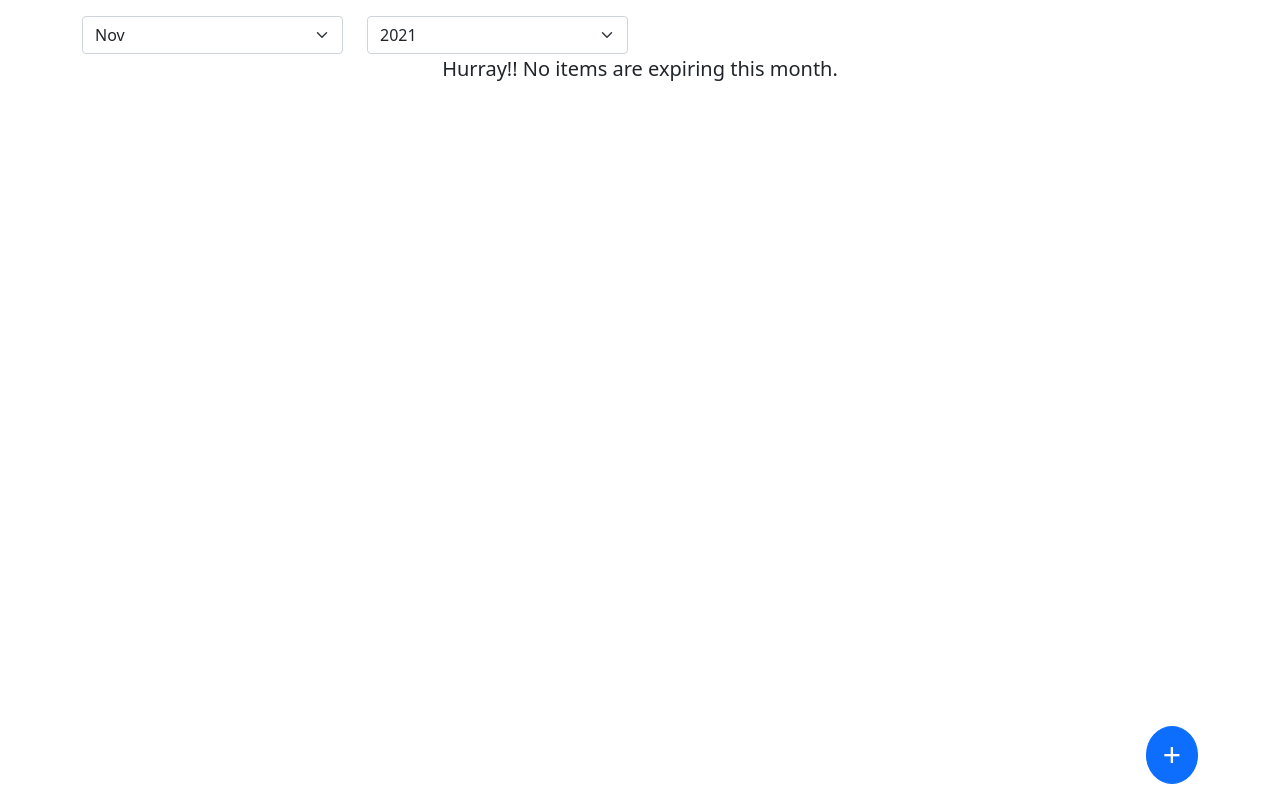
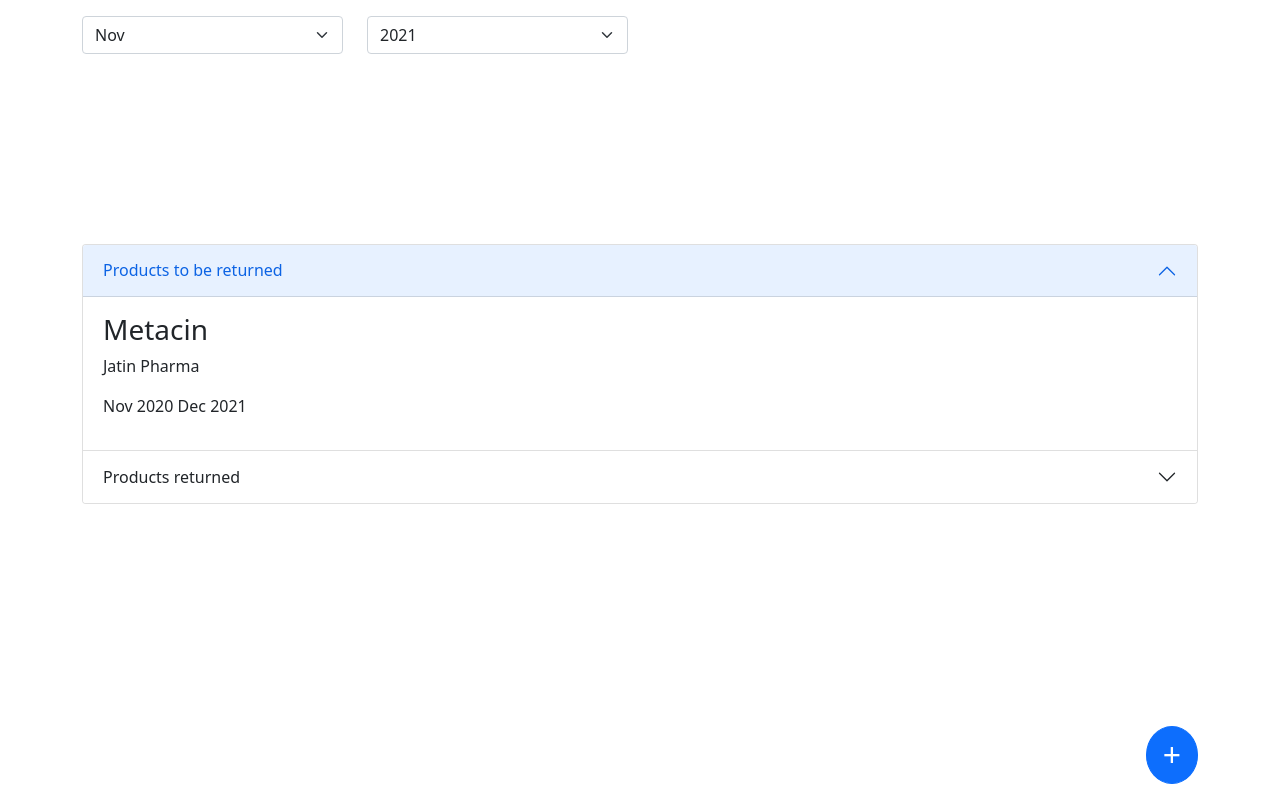
Before and after one commit to NishidhJain/product-expiry-reminder, a Next.js app: page / in a window 1280 px wide. Built offline with nearby package versions, Linux system fonts and the light colour scheme.

Commit message:
created component to show products

```diff
--- a/components/DatePicker/MonthPicker.tsx
+++ b/components/DatePicker/MonthPicker.tsx
@@ -19,7 +19,7 @@ const MonthPicker = () => {
   const currentMonth = months[new Date().getMonth()];
   const [selectedMonth, setSelectedMonth] = useState(currentMonth);
 
-  console.log(selectedMonth);
+  // console.log(selectedMonth);
 
   return (
     <>
--- a/components/InputModal.tsx
+++ b/components/InputModal.tsx
@@ -2,8 +2,27 @@ import Modal from "react-bootstrap/Modal";
 import Button from "react-bootstrap/Button";
 import Form from "react-bootstrap/Form";
 import DatePicker from "../components/DatePicker/Index";
+import { useState } from "react";
 
 const InputModal = ({ show, handleClose }) => {
+  const [productDetails, setProductDetails] = useState({
+    productName: "",
+    sellerName: "",
+    returnStatus: false,
+    purchaseDate: "",
+    expiryDate: "",
+  });
+
+  const onInputChange = (e) => {
+    // console.log(e.target.name, e.target.value);
+    setProductDetails({ ...productDetails, [e.target.name]: e.target.value });
+  };
+
+  const handleSubmit = (e) => {
+    e.preventDefault();
+    console.log(productDetails);
+  };
+
   return (
     <>
       <Modal show={show} onHide={handleClose} centered>
@@ -11,13 +30,14 @@ const InputModal = ({ show, handleClose }) => {
           <Modal.Title className="fw-normal">Add Product Details</Modal.Title>
         </Modal.Header>
         <Modal.Body className="pb-1">
-          <Form>
+          <Form onSubmit={handleSubmit}>
             <Form.Group className="mb-3" controlId="">
               <Form.Label>Product Name</Form.Label>
               <Form.Control
                 type="text"
                 placeholder="E.g., Metacin"
                 name="productName"
+                onChange={onInputChange}
               />
             </Form.Group>
             <Form.Group className="mb-3" controlId="">
@@ -26,6 +46,7 @@ const InputModal = ({ show, handleClose }) => {
                 type="text"
                 placeholder="E.g., Aakruti Medicines"
                 name="sellerName"
+                onChange={onInputChange}
               />
             </Form.Group>
             <Form.Group className="mb-3" controlId="">
@@ -36,9 +57,6 @@ const InputModal = ({ show, handleClose }) => {
               <Form.Label>Expiry Date</Form.Label>
               <DatePicker />
             </Form.Group>
-          </Form>
-        </Modal.Body>
-        <Modal.Footer className="border-0 pt-1">
             <Button
               variant="primary"
               type="submit"
@@ -47,7 +65,9 @@ const InputModal = ({ show, handleClose }) => {
             >
               Add Product
             </Button>
-        </Modal.Footer>
+          </Form>
+        </Modal.Body>
+        <Modal.Footer className="border-0 pt-1"></Modal.Footer>
       </Modal>
     </>
   );
--- a/components/NoProductToShow.tsx
+++ b/components/NoProductToShow.tsx
@@ -1,6 +1,6 @@
 const NoProductToShow = () => {
   return (
-    <div className="d-flex justify-content-center align-items-center fs-5">
+    <div className="text-center fs-5">
       Hurray!! No items are expiring this month.
     </div>
   );
--- /dev/null
+++ b/components/ProductDetails.tsx
@@ -0,0 +1,18 @@
+const ProductDetails = ({
+  productName,
+  sellerName,
+  purchaseDate,
+  expiryDate,
+}) => {
+  return (
+    <div>
+      <h3>{productName}</h3>
+      <p>{sellerName}</p>
+      <p>
+        {purchaseDate} {expiryDate}
+      </p>
+    </div>
+  );
+};
+
+export default ProductDetails;
--- /dev/null
+++ b/components/ProductsContainer.tsx
@@ -0,0 +1,35 @@
+import Accordion from "react-bootstrap/Accordion";
+import ProductDetails from "./ProductDetails";
+
+const ProductsContainer = ({ items }) => {
+  console.log(items);
+
+  const itemsNotReturned = items.filter((item) => item.returnStatus === false);
+  const itemsReturned = items.filter((item) => item.returnStatus === true);
+  console.log(itemsNotReturned);
+
+  return (
+    <div>
+      <Accordion defaultActiveKey="0">
+        <Accordion.Item eventKey="0">
+          <Accordion.Header>Products to be returned</Accordion.Header>
+          <Accordion.Body>
+            {itemsNotReturned.map((item) => (
+              <ProductDetails key={item.id} {...item} />
+            ))}
+          </Accordion.Body>
+        </Accordion.Item>
+        <Accordion.Item eventKey="1">
+          <Accordion.Header>Products returned</Accordion.Header>
+          <Accordion.Body>
+            {itemsReturned.map((item) => (
+              <ProductDetails key={item.id} {...item} />
+            ))}
+          </Accordion.Body>
+        </Accordion.Item>
+      </Accordion>
+    </div>
+  );
+};
+
+export default ProductsContainer;
--- a/pages/index.tsx
+++ b/pages/index.tsx
@@ -8,9 +8,28 @@ import InputModal from "../components/InputModal";
 import NoProductToShow from "../components/NoProductToShow";
 import Row from "react-bootstrap/Row";
 import Col from "react-bootstrap/Col";
+import styles from "../styles/Home.module.css";
+import ProductsContainer from "../components/ProductsContainer";
 
 const Home: NextPage = () => {
-  const [items, setItems] = useState([]);
+  const [items, setItems] = useState([
+    {
+      id: 1,
+      productName: "Metacin",
+      sellerName: "Jatin Pharma",
+      returnStatus: false,
+      purchaseDate: "Nov 2020",
+      expiryDate: "Dec 2021",
+    },
+    {
+      id: 2,
+      productName: "Crocin",
+      sellerName: "Jatin Pharma",
+      returnStatus: true,
+      purchaseDate: "Nov 2020",
+      expiryDate: "Dec 2021",
+    },
+  ]);
 
   const [show, setShow] = useState(false);
   const handleClose = () => setShow(false);
@@ -30,7 +49,15 @@ const Home: NextPage = () => {
             <DatePicker />
           </Col>
         </Row>
-        {items.length > 0 ? "Atleast 1 item" : <NoProductToShow />}
+        <div
+          className={`${styles.min_vh_80} d-flex justify-content-center flex-column`}
+        >
+          {items.length > 0 ? (
+            <ProductsContainer items={items} />
+          ) : (
+            <NoProductToShow />
+          )}
+        </div>
         <Button
           variant="primary"
           onClick={handleShow}
--- a/styles/Home.module.css
+++ b/styles/Home.module.css
@@ -1,116 +1,3 @@
-.container {
-  padding: 0 2rem;
+.min_vh_80 {
+  min-height: 80vh;
 }
-
-.main {
-  min-height: 100vh;
-  padding: 4rem 0;
-  flex: 1;
-  display: flex;
-  flex-direction: column;
-  justify-content: center;
-  align-items: center;
-}
-
-.footer {
-  display: flex;
-  flex: 1;
-  padding: 2rem 0;
-  border-top: 1px solid #eaeaea;
-  justify-content: center;
-  align-items: center;
-}
-
-.footer a {
-  display: flex;
-  justify-content: center;
-  align-items: center;
-  flex-grow: 1;
-}
-
-.title a {
-  color: #0070f3;
-  text-decoration: none;
-}
-
-.title a:hover,
-.title a:focus,
-.title a:active {
-  text-decoration: underline;
-}
-
-.title {
-  margin: 0;
-  line-height: 1.15;
-  font-size: 4rem;
-}
-
-.title,
-.description {
-  text-align: center;
-}
-
-.description {
-  margin: 4rem 0;
-  line-height: 1.5;
-  font-size: 1.5rem;
-}
-
-.code {
-  background: #fafafa;
-  border-radius: 5px;
-  padding: 0.75rem;
-  font-size: 1.1rem;
-  font-family: Menlo, Monaco, Lucida Console, Liberation Mono, DejaVu Sans Mono,
-    Bitstream Vera Sans Mono, Courier New, monospace;
-}
-
-.grid {
-  display: flex;
-  align-items: center;
-  justify-content: center;
-  flex-wrap: wrap;
-  max-width: 800px;
-}
-
-.card {
-  margin: 1rem;
-  padding: 1.5rem;
-  text-align: left;
-  color: inherit;
-  text-decoration: none;
-  border: 1px solid #eaeaea;
-  border-radius: 10px;
-  transition: color 0.15s ease, border-color 0.15s ease;
-  max-width: 300px;
-}
-
-.card:hover,
-.card:focus,
-.card:active {
-  color: #0070f3;
-  border-color: #0070f3;
-}
-
-.card h2 {
-  margin: 0 0 1rem 0;
-  font-size: 1.5rem;
-}
-
-.card p {
-  margin: 0;
-  font-size: 1.25rem;
-  line-height: 1.5;
-}
-
-.logo {
-  height: 1em;
-  margin-left: 0.5rem;
-}
-
-@media (max-width: 600px) {
-  .grid {
-    width: 100%;
-    flex-direction: column;
-  }
-}
```
Lines whose indentation alone changed are shown as unchanged.
